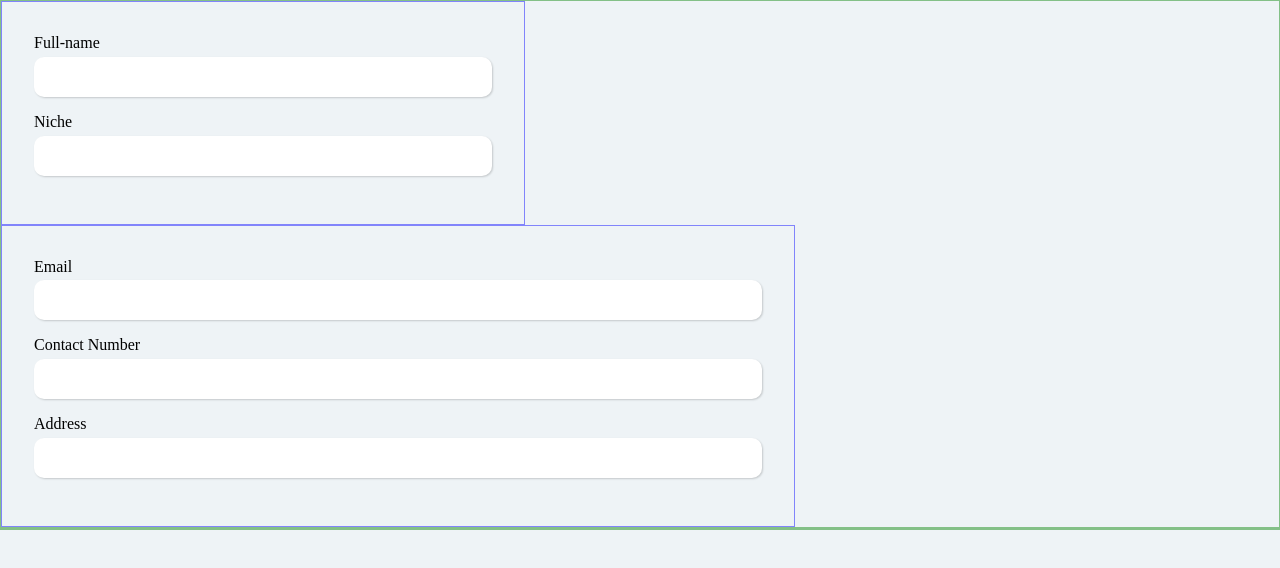
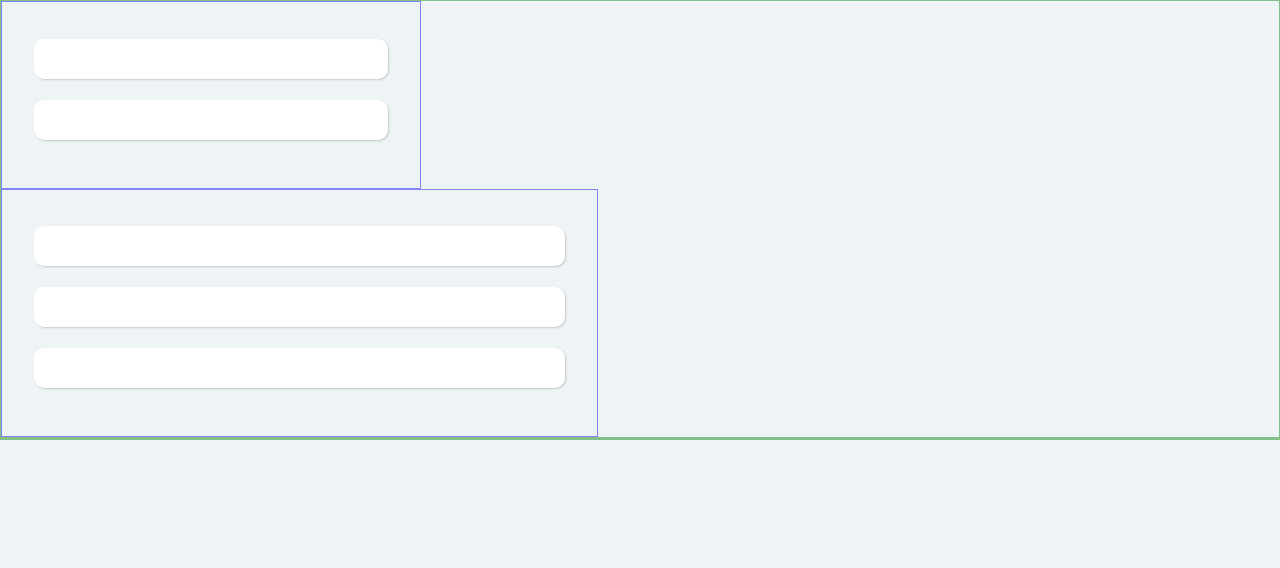
Before and after one commit to john0ground/CV-App, a React (Vite) app: page / in a window 1280 px wide. Shown: the top 568 px of the page. Built offline with nearby package versions, Linux system fonts and the light colour scheme.

Commit message:
update Input component

```diff
--- a/src/components/Inputs.tsx
+++ b/src/components/Inputs.tsx
@@ -1,13 +1,21 @@
-function TextInput({name, value, onChange}) {
+interface InputProps {
+    label: string;
+    name: string;
+    value: string;
+    onChange: (e: React.ChangeEvent<HTMLInputElement>) => void;
+}
+
+function TextInput({label, name, value, onChange}: InputProps) {
     return (
-        <label>
-        {name}
-        <input
-            type="text"
-            value={value}
-            onChange={onChange}
-        />
-        </label>
+        <>
+            <label htmlFor={name}>{label}</label>
+            <input
+                type="text"
+                name={name}
+                value={value}
+                onChange={ onChange }
+            />
+        </>
     );
 }
 
```
